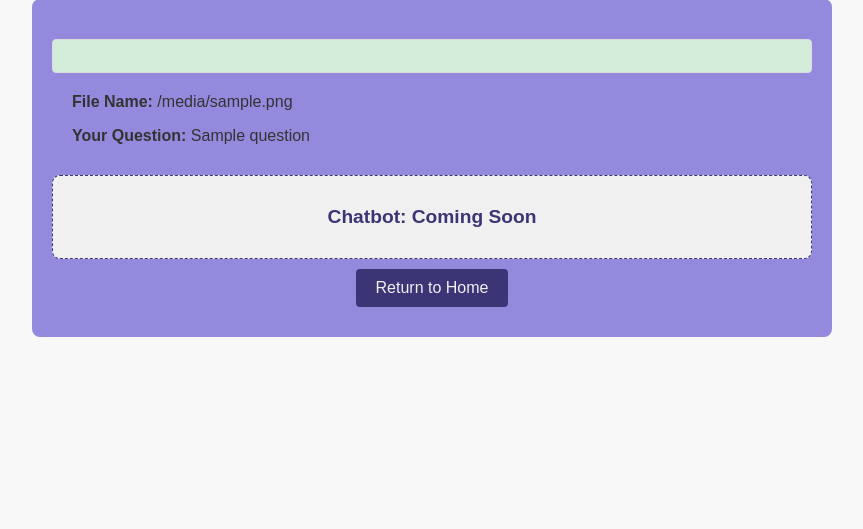
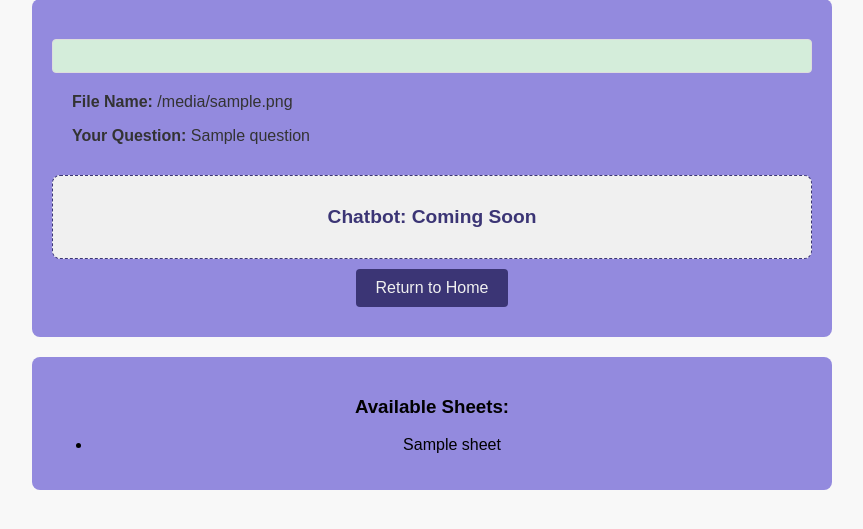
Before and after one commit to JoeA108/DocuBridge, a Flask app: template templates/upload_success.html in a window 1280 px wide. Shown: the part 202-731 px from the top of the page, without its empty margins (208-1071 px from the left). Run offline with Flask 3, Linux system fonts and the light colour scheme; the template is opened without the code that fills it: most values are stand-ins (such as "Sample title", 1, 10 or a date in 2020).

Commit message:
added day 4 stuff

```diff
--- a/main.py
+++ b/main.py
@@ -1,8 +1,8 @@
+import pandas as pd
 from flask import Flask, redirect, render_template, request, url_for
 import os
 
 app = Flask(__name__)
-app.secret_key = "your_secret_key_here"
 ALLOWED_EXTENSIONS = {'xlsx', 'xls'}
 MAX_FILE_SIZE = 5 * 1024 * 1024
 
@@ -38,7 +38,18 @@ def upload_file():
 
         print(f"File received: {file.filename}")
         print(f"Question received: {user_question}")
-        return render_template('upload_success.html', message=f"File received: {file.filename}. Question received: {user_question}", filename=file.filename, question=user_question, error=False)
+
+        try:
+            data = pd.read_excel(file)
+
+            sheet_names = pd.ExcelFile(file).sheet_names
+            preview_data = data.head()
+
+            return render_template('upload_success.html', message=f"File received: {file.filename}. Question received: {user_question}", filename=file.filename, question=user_question, sheet_names=sheet_names, preview_data=preview_data.to_html(classes='data', header="true"), error=False)
+
+        except Exception as e:
+            return render_template("upload_success.html", message=f"Error reading file: {str(e)}", filename=file.filename, question=user_question, error=True)
+
     else:
         return render_template('upload_success.html', message="Invalid file type. Only .xlsx and .xls are allowed.", filename=file.filename if file else "", question=user_question, error=True)
 
--- a/templates/upload_success.html
+++ b/templates/upload_success.html
@@ -123,5 +123,19 @@
         {% endif %}
         <a href="/" class="btn">Return to Home</a>
     </div>
+    <div class="content-container">
+        {% if sheet_names %}
+            <h3>Available Sheets:</h3>
+            <ul>
+                {% for sheet in sheet_names %}
+                    <li>{{ sheet }}</li>
+                {% endfor %}
+            </ul>
+        {% endif %}
+        {% if preview_data %}
+            <h3>Data Preview:</h3>
+            <div>{{ preview_data | safe }}</div>
+        {% endif %}
+    </div>
 </body>
 </html>
```
Also changed, not shown: 1 other file.
